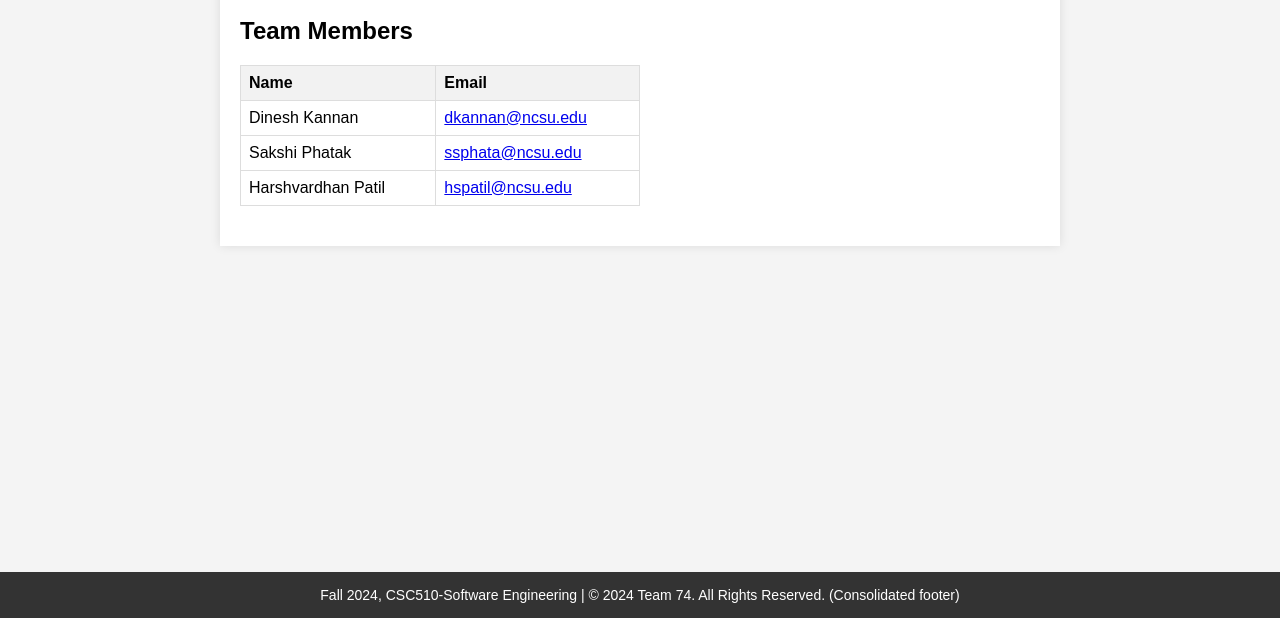
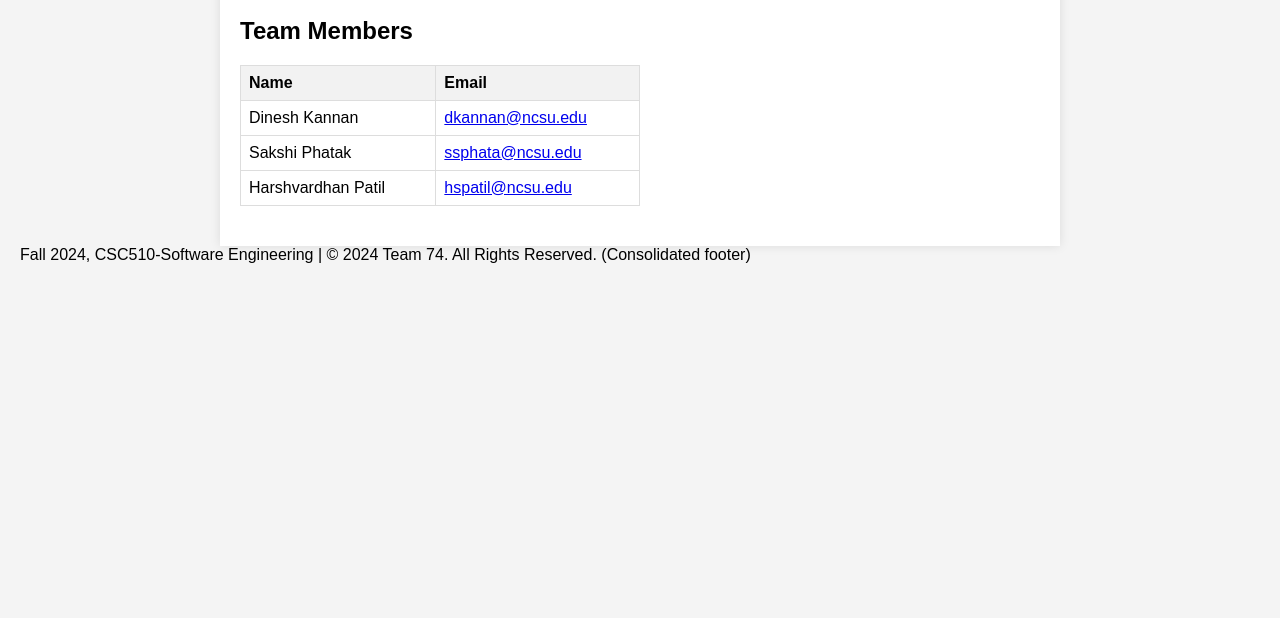
Before and after one commit to SoftwareEngineeringNCSU101/HW5, a plain HTML site: page index.html in a window 1280 px wide. Shown: the part 182-800 px from the top of the page. Drawn offline with Linux system fonts and the light colour scheme.

Commit message:
Revert "Updated Style for Footer"
This reverts commit f10bf2a3402c7de4894e72c6fb2cac578eb26a98.

```diff
--- a/index.html
+++ b/index.html
@@ -35,17 +35,6 @@
             background-color: #fff;
             box-shadow: 0 0 10px rgba(0, 0, 0, 0.1);
         }
-        footer {
-            background-color: #333;
-            color: #fff;
-            text-align: center;
-            padding: 15px 0;
-            position: fixed;
-            bottom: 0;
-            left: 0;
-            width: 100%;
-            font-size: 14px;
-        }
     </style>
 </head>
 <body>
```
